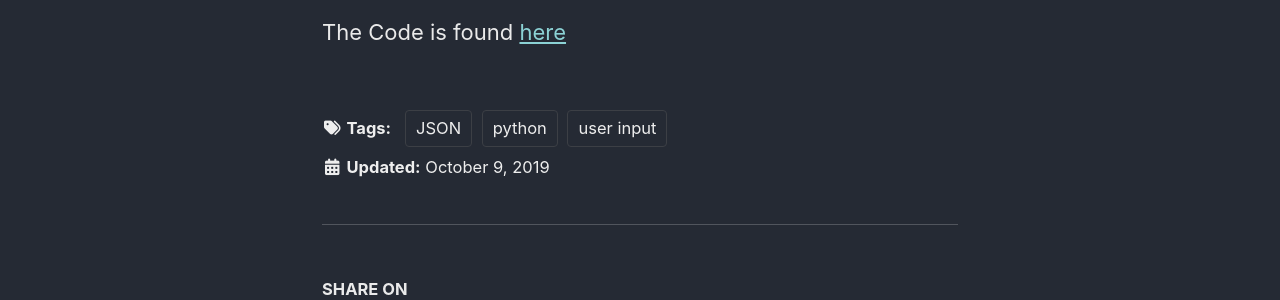
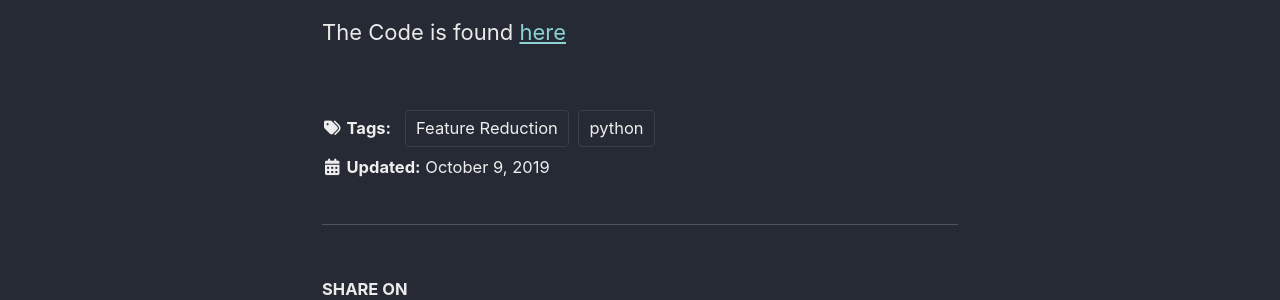
Before and after one commit to jcaston91/jcaston91.github.io, a Jekyll site: the page built from _posts/2019-10-09-Titanic_Dataset_Data_Mining.md, in a window 1280 px wide. Shown: the part 470-770 px from the top of the page. Built offline with Jekyll 4.4.1, drawn with Linux system fonts in a browser that asks for light colours; cached includes are drawn as plain includes; nearby versions of some CDN libraries.

Commit message:
Update 2019-10-09-Titanic_Dataset_Data_Mining.md

```diff
--- a/_posts/2019-10-09-Titanic_Dataset_Data_Mining.md
+++ b/_posts/2019-10-09-Titanic_Dataset_Data_Mining.md
@@ -3,9 +3,9 @@ title: "Titanic Dataset Data Mining"
 date: 2019-10-09
 author_profile: false
 tags:
-  - user input
+  - Feature Reduction
   - python
-  - JSON
+
 excerpt: "This was one of the more robust assignment that I did while learning Data Mining."
 ---
 
```
